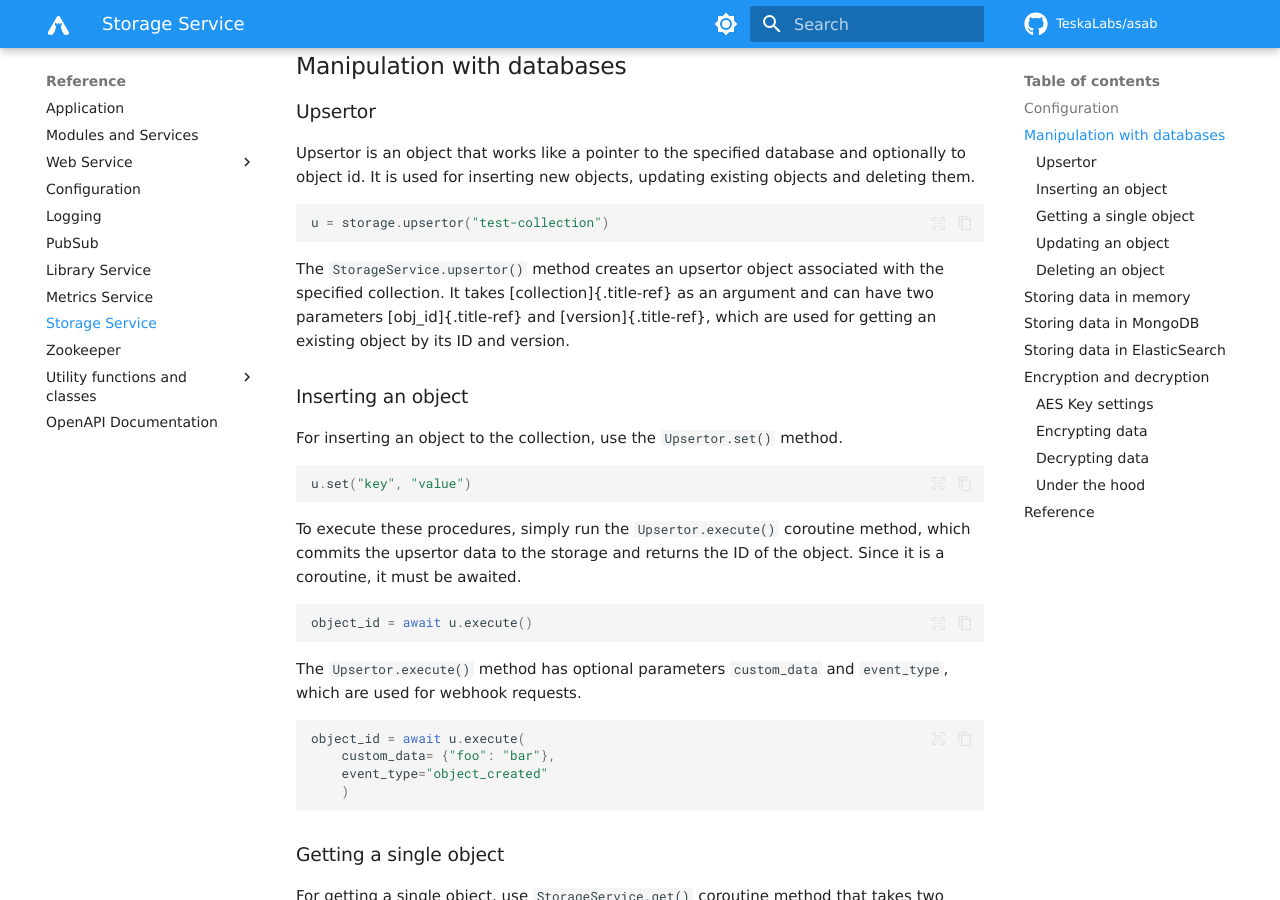
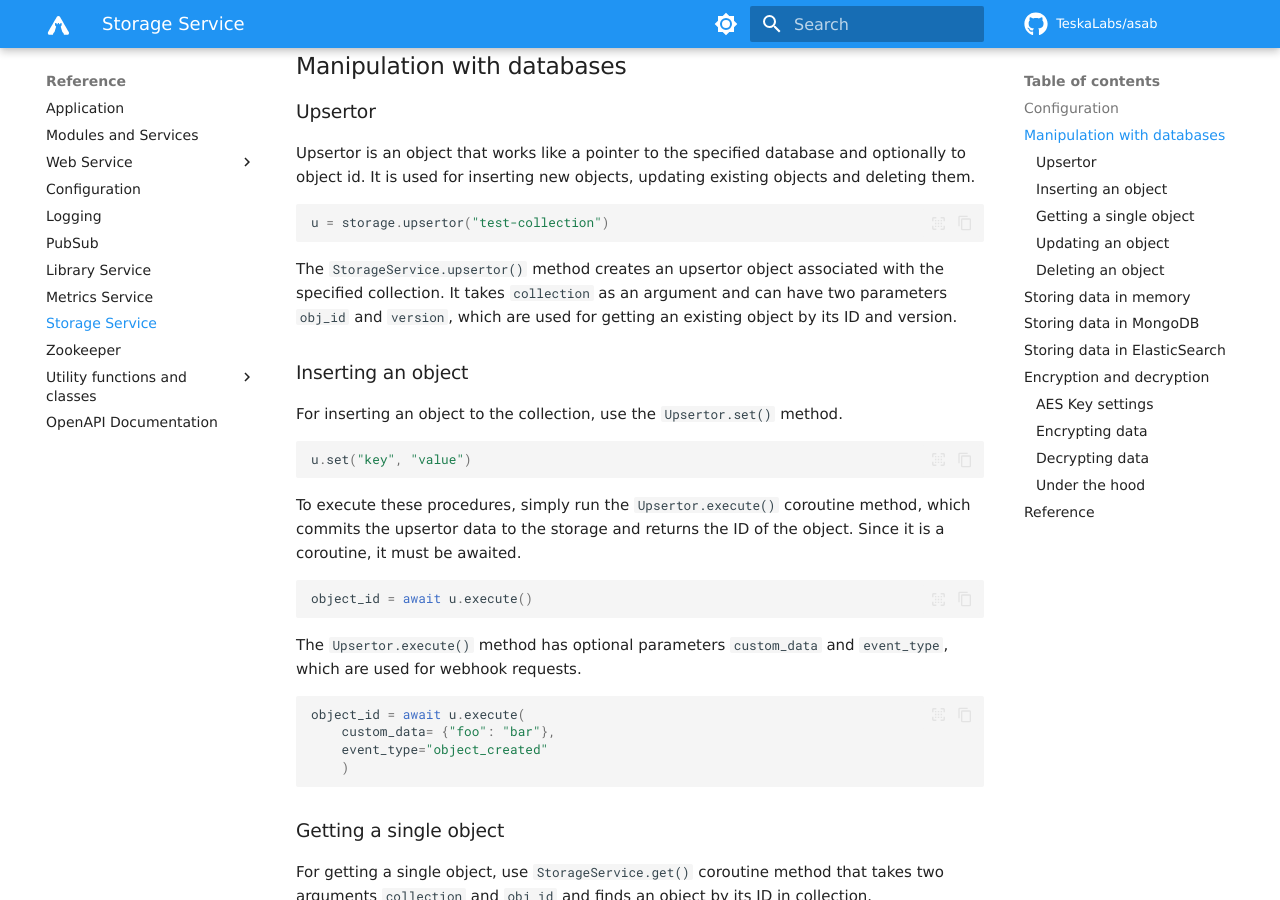
Before and after one commit to TeskaLabs/asab, an MkDocs documentation site: the page built from docs/reference/storage/reference.md, in a window 1280 px wide and 900 px high, scrolled down 867 px. Built offline with MkDocs 1.6.1 and Material for MkDocs 9.7.7, drawn with Linux system fonts in a browser that asks for light colours; some web fonts are replaced; comment, search, counter and statistics services are not loaded; some of the changed text lies outside the part shown.

Commit message:
Fix relicts from rst

````diff
--- a/docs/reference/storage/reference.md
+++ b/docs/reference/storage/reference.md
@@ -46,16 +46,13 @@ objects, updating existing objects and deleting them.
 u = storage.upsertor("test-collection")
 ```
 
-The `StorageService.upsertor()`{.interpreted-text role="func"} method
-creates an upsertor object associated with the specified collection. It
-takes [collection]{.title-ref} as an argument and can have two
-parameters [obj\_id]{.title-ref} and [version]{.title-ref}, which are
-used for getting an existing object by its ID and version.
+The `StorageService.upsertor()` method creates an upsertor object associated with the specified collection.
+It takes `collection` as an argument and can have two
+parameters `obj_id` and `version`, which are used for getting an existing object by its ID and version.
 
 ### Inserting an object
 
-For inserting an object to the collection, use the
-`Upsertor.set()`{.interpreted-text role="func"} method.
+For inserting an object to the collection, use the `Upsertor.set()` method.
 
 ``` python
 u.set("key", "value")
@@ -143,8 +140,7 @@ a dictionary where all the collections are stored in.
 
 !!! note
 
-	You can go through all the databases directly by accessing
-	[InMemoryCollections]{.title-ref} attribute, although we do not
+	You can go through all the databases directly by accessing `InMemoryCollections` attribute, although we do not
 	recommend that.
 
 	``` python
@@ -157,8 +153,7 @@ a dictionary where all the collections are stored in.
 
 If the option `mongodb` is set, ASAB will store data in MongoDB database.
 
-ASAB uses [motor library](https://pypi.org/project/motor/) which
-provides non-blocking MongoDB driver for [asyncio]{.title-ref}.
+ASAB uses [motor library](https://pypi.org/project/motor/) which provides non-blocking MongoDB driver for asyncio.
 
 You can specify the database name and URL for MongoDB in config file
 (the following example is the default configuration):
````
